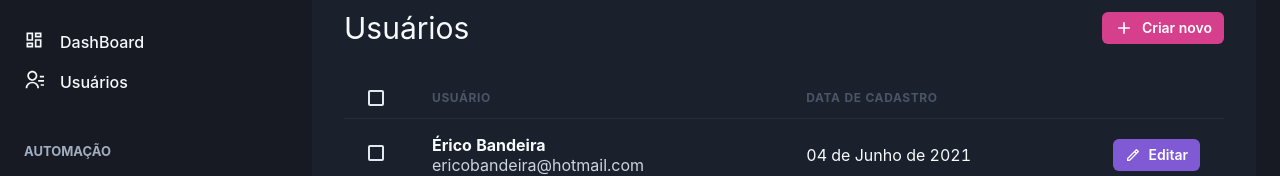
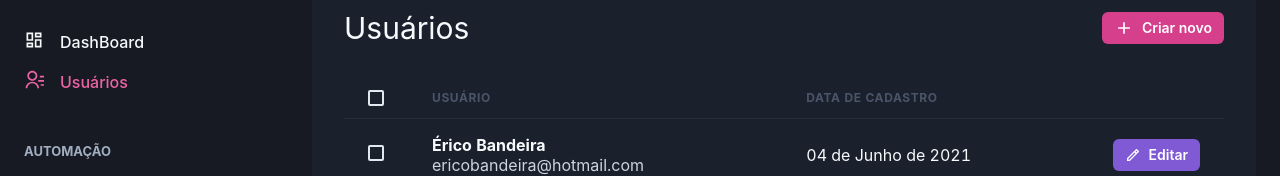
Before and after one commit to ericoBandeira/DashGo, a Next.js app: page /users in a window 1280 px wide. Shown: the part 142-318 px from the top of the page. Built offline with nearby package versions, Linux system fonts and the light colour scheme.

Commit message:
Terminar estilo do dashboard

```diff
--- /dev/null
+++ b/src/components/ActiveLink.tsx
@@ -0,0 +1,31 @@
+import { useRouter } from "next/dist/client/router";
+import Link, {LinkProps} from "next/link";
+import { cloneElement, ReactElement } from "react";
+
+interface ActiveLinkProps extends LinkProps{
+    children: ReactElement;
+    shouldMatchExactHref?: boolean;
+}
+
+export function ActiveLink({children, shouldMatchExactHref = false, ...rest}:ActiveLinkProps){
+
+    const { asPath } = useRouter();
+
+    let isActive = false;
+
+    if(shouldMatchExactHref && (asPath === rest.href || asPath === rest.as)){
+        isActive = true;
+    }
+
+    if(!shouldMatchExactHref && (asPath.startsWith((String(rest.href)))|| asPath.startsWith((String(rest.as))))){
+        isActive = true;
+    }
+
+    return(
+        <Link {...rest}>
+            {cloneElement(children, {
+                color: isActive ? 'pink.400' : 'gray.50'
+            })}
+        </Link>
+    )
+}
--- a/src/components/Sidebar/NavLink.tsx
+++ b/src/components/Sidebar/NavLink.tsx
@@ -1,6 +1,6 @@
 import { Icon, Link as ChakraLink, Text, LinkProps as ChakraLinkProps } from "@chakra-ui/react";
 import { ElementType } from "react";
-import Link from 'next/link'
+import { ActiveLink } from "../ActiveLink";
 
 interface NavLinkProps extends ChakraLinkProps{
     icon: ElementType;
@@ -10,11 +10,11 @@ interface NavLinkProps extends ChakraLinkProps{
 
 export function NavLink({icon,href,children, ...rest}: NavLinkProps){
     return(
-        <Link href={href} passHref>
-        <ChakraLink display="flex" align="center" {...rest}>
-            <Icon as={icon} fontSize="20"/>
-            <Text ml="4" fontWeight="medium">{children}</Text>
-        </ChakraLink>
-        </Link>
+        <ActiveLink href={href} passHref>
+            <ChakraLink display="flex" align="center" {...rest}>
+                <Icon as={icon} fontSize="20"/>
+                <Text ml="4" fontWeight="medium">{children}</Text>
+            </ChakraLink>
+        </ActiveLink>
     );
 }
```
